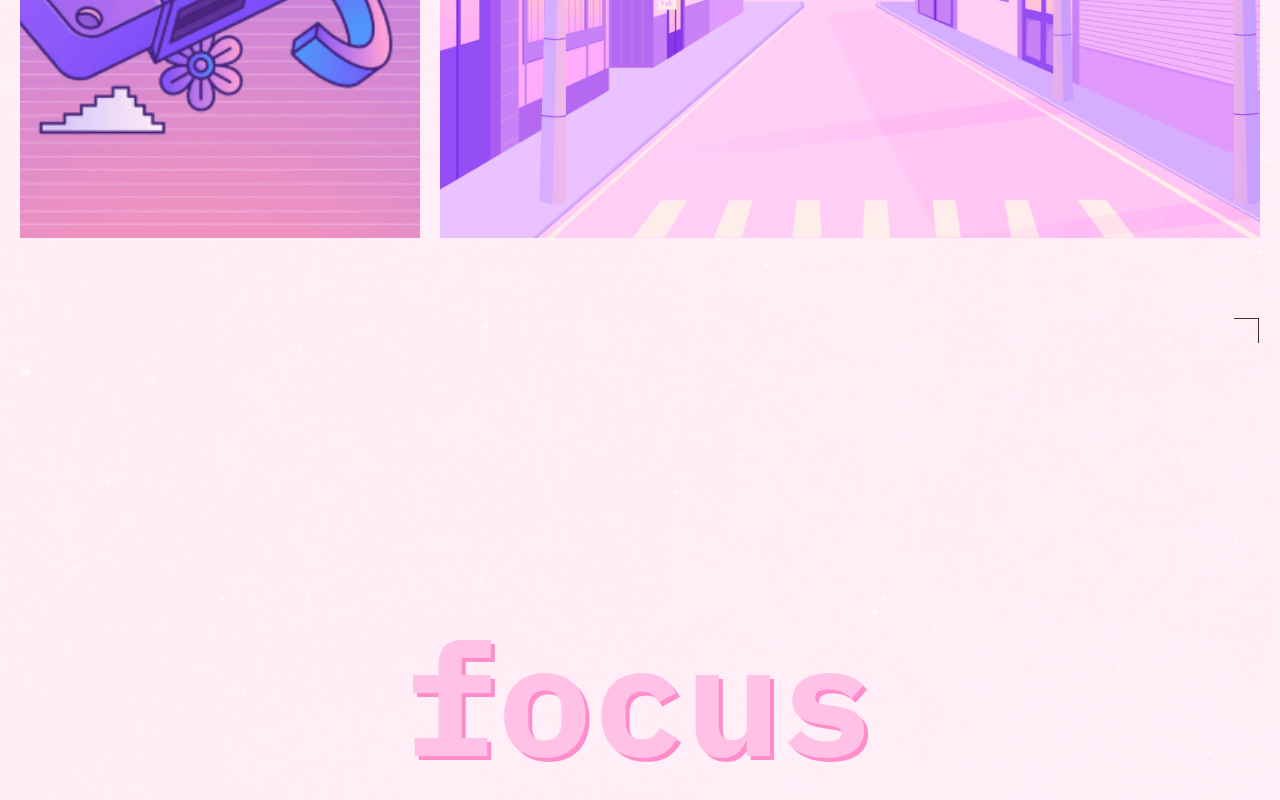
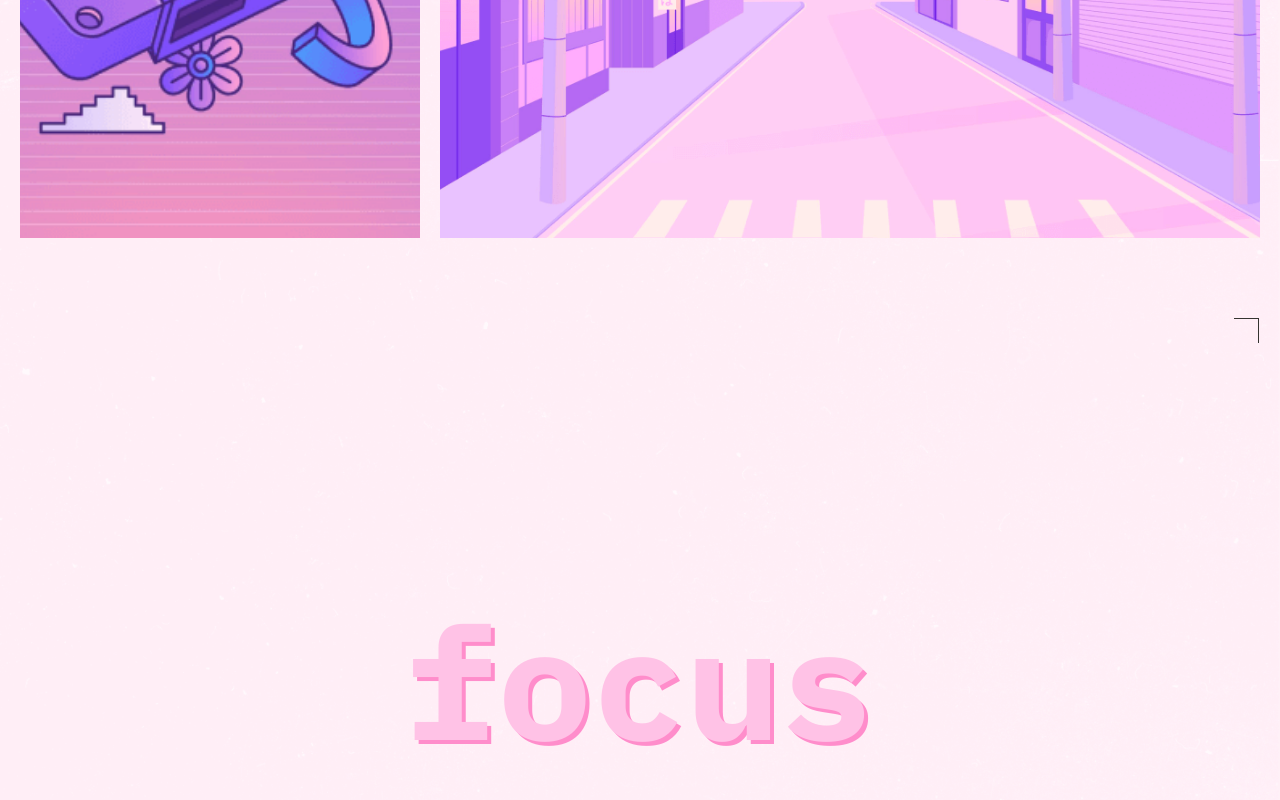
Before and after one commit to katwhite/slozhno-sosredotochitsya, a plain HTML site: page index.html in a window 1280 px wide. Shown: the part 3839-4639 px from the top of the page. Drawn offline with Linux system fonts and the light colour scheme; files whose address does not match are found by name.

Commit message:
исправлены расхождения с макетом

```diff
--- a/styles/light.css
+++ b/styles/light.css
@@ -32,3 +32,5 @@
     --decoration-visibility: hidden;
 
 }
+
+}
--- a/styles/style.css
+++ b/styles/style.css
@@ -15,11 +15,16 @@
 }
 
 .header {
-  min-block-size: 100vb;
+  /* min-block-size: 100vb; */
   margin-block-start: 10px;
   display: grid;
   grid-template-rows: auto auto auto;
   grid-auto-flow: row;
+
+  @media (width >= 768px) {
+    min-block-size: 100vb;
+  }
+
 }
 
 .decorated-zone::after {
@@ -355,19 +360,20 @@
 }
 
 .footer {
-  min-block-size: 100vb;
+  min-block-size: 668px;
   display: flex;
   justify-content: center;
   align-items: center;
 
   @media (width >=768px) {
-    /* min-block-size: 1024px; */
+    min-block-size: 1024px;
     /* паддинги для подгонки под макет */
     padding-inline-start: 18px;
+    /* min-block-size: 100vb; */
   }
 
   @media (width >=1024px) {
-    /* min-block-size: 768px; */
+    min-block-size: 768px;
     /* паддинги для подгонки под макет */
     padding-inline-start: 18px;
   }
```
